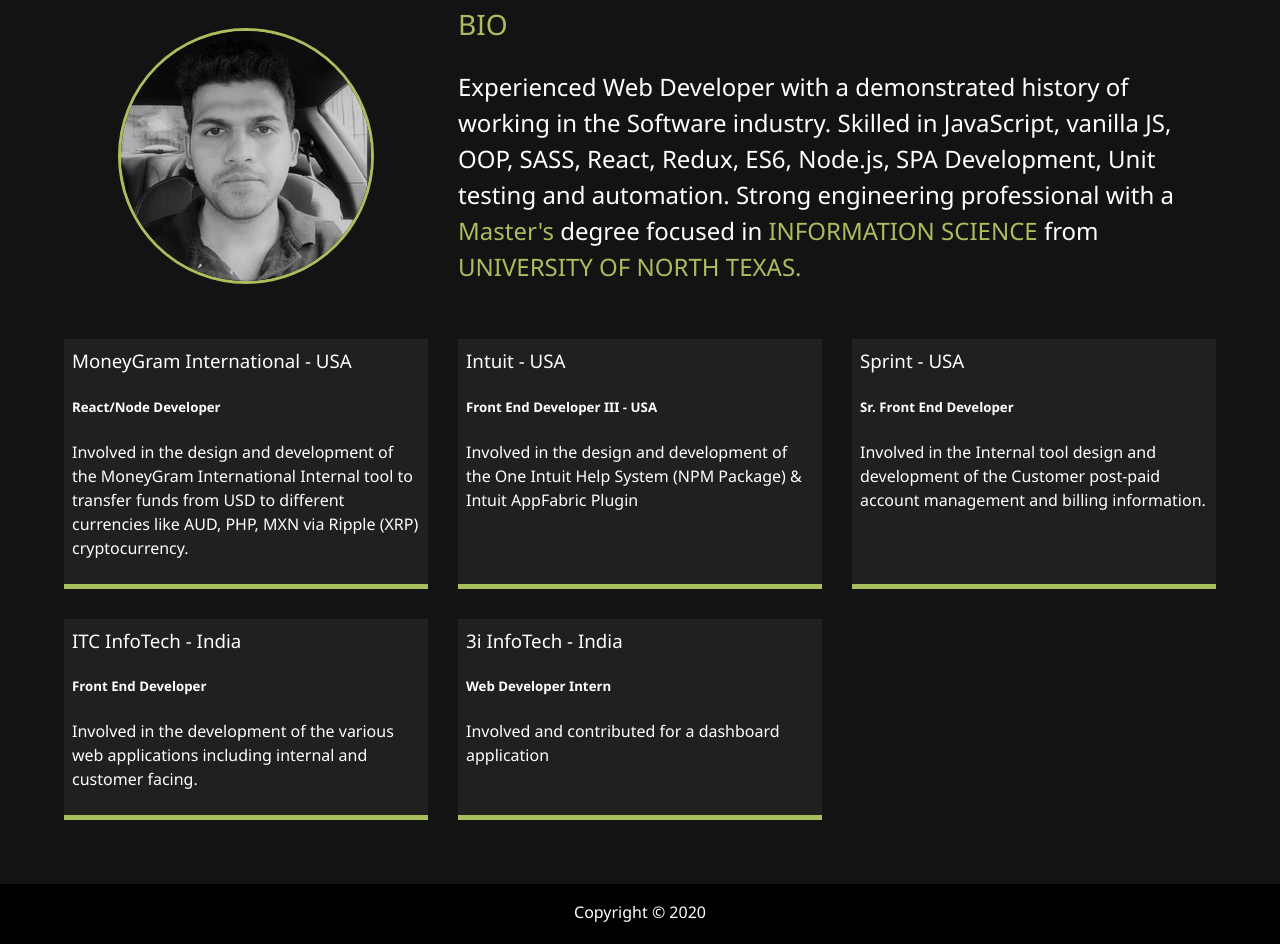
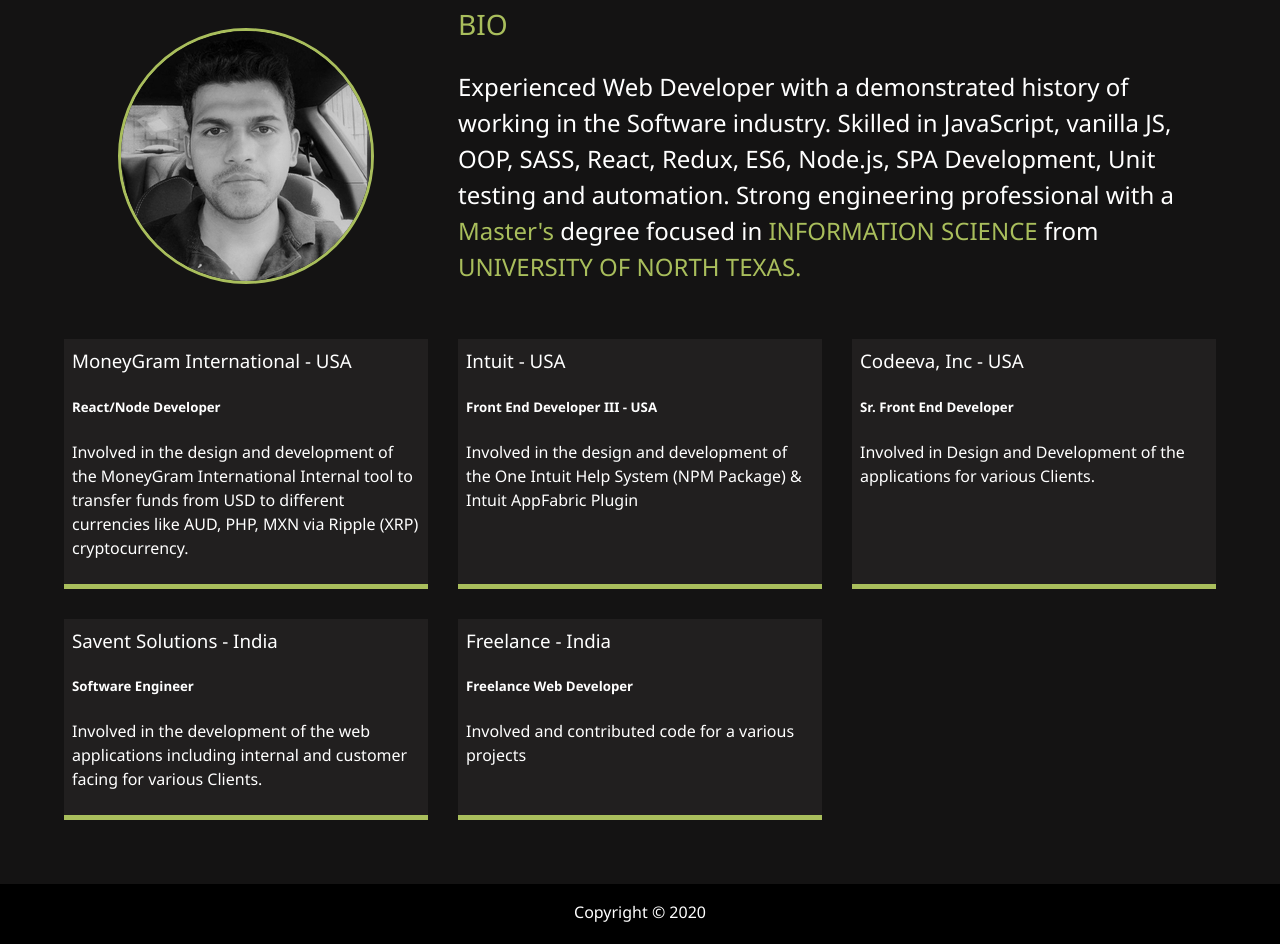
Before and after one commit to premmaddela/portifolio, a plain HTML site: page about.html in a window 1280 px wide. Shown: the part 279-1223 px from the top of the page. Drawn offline with Linux system fonts and the light colour scheme.

Commit message:
Update about.html

```diff
--- a/about.html
+++ b/about.html
@@ -98,28 +98,27 @@
           </p>
         </div>
         <div class="job job-3">
-          <h3>Sprint - USA</h3>
+          <h3>Codeeva, Inc - USA</h3>
           <h5>Sr. Front End Developer</h5>
           <p>
-            Involved in the Internal tool design and development of the Customer
-            post-paid account management and billing information.
+            Involved in Design and Development of the applications for various Clients.
           </p>
         </div>
 
         <div class="job job-4">
-          <h3>ITC InfoTech - India</h3>
-          <h5>Front End Developer</h5>
+          <h3>Savent Solutions - India</h3>
+          <h5>Software Engineer</h5>
           <p>
-            Involved in the development of the various web applications
-            including internal and customer facing.
+            Involved in the development of the web applications
+            including internal and customer facing for various Clients.
           </p>
         </div>
 
         <div class="job job-5">
-          <h3>3i InfoTech - India</h3>
-          <h5>Web Developer Intern</h5>
+          <h3>Freelance - India</h3>
+          <h5>Freelance Web Developer</h5>
           <p>
-            Involved and contributed for a dashboard application
+            Involved and contributed code for a various projects
           </p>
         </div>
       </div>
```
